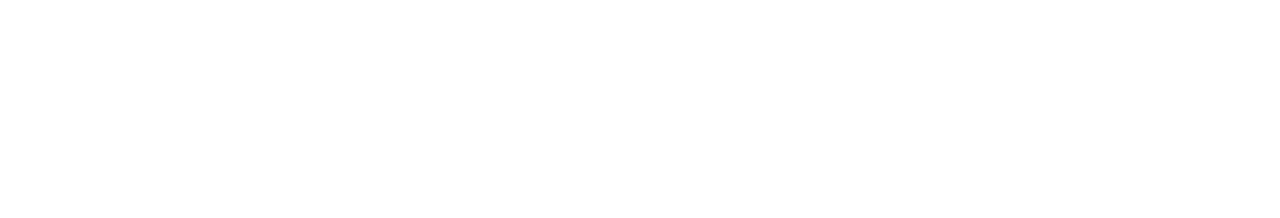
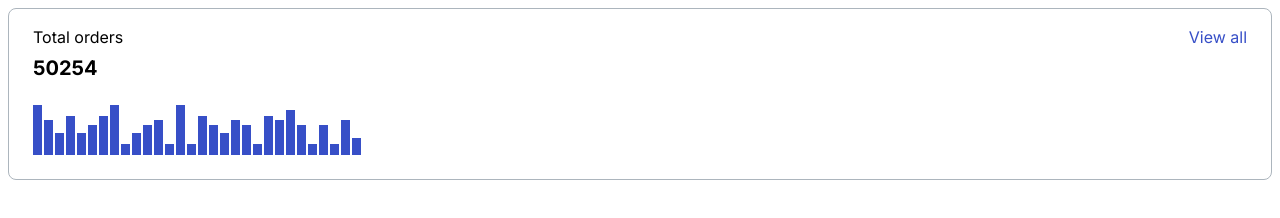
Before and after one commit to js-tasks-ru/htmlcss-20220519_mraleksej, a website: page 04-lection2/01-histogram/index.html in a window 1280 px wide. Drawn offline with Linux system fonts and the light colour scheme.

Commit message:
add 04-lection2-01-histogram solution

```diff
--- a/04-lection2/01-histogram/histogram.css
+++ b/04-lection2/01-histogram/histogram.css
@@ -0,0 +1,53 @@
+.histogram{
+    border: 1px solid var(--grey-3);
+    border-radius: 8px;
+    font-family: 'Inter';
+    font-style: normal;
+    font-weight: 400;
+    padding: 16px 24px 24px 24px;
+}
+
+.histogram__header{
+    display: flex;
+    justify-content: space-between;
+}
+
+.histogram__total-order{
+    display: flex;
+    flex-direction: column;
+}
+
+.histogram__total-title{
+    font-size: 16px;
+    line-height: 24px;
+    margin: 0;
+}
+
+.histogram__total-cost{
+    font-size: 20px;
+    line-height: 26px;
+    padding-top: 6px;
+    margin: 0;
+}
+
+.histogram__view-all{
+    margin: 0;
+    font-size: 16px;
+    line-height: 24px;
+    text-align: right;
+    color: var(--blue);
+    text-decoration: none;
+}
+
+.histogram__chart{
+    margin-top: 24px;
+    height: 50px;
+    display: flex;
+    align-items: flex-end;
+    gap: 2px;
+}
+
+.histogram__chart-column{
+    background-color: var(--blue);
+    width: 9px;
+}
--- a/04-lection2/01-histogram/index.html
+++ b/04-lection2/01-histogram/index.html
@@ -6,6 +6,46 @@
         <link rel="stylesheet" href="./histogram.css">
     </head>
     <body>
-
+        <div class="histogram">
+            <div class="histogram__header">
+                <div class="histogram__total-order">
+                    <p class="histogram__total-title">Total orders</p>
+                    <h4 class="histogram__total-cost">50254</h4>
+                </div>
+                <a href="#" class="histogram__view-all">View all</a>
+            </div>
+            <div class="histogram__chart">
+                <div class="histogram__chart-column" style="height: 100%"></div>
+                <div class="histogram__chart-column" style="height: 70%"></div>
+                <div class="histogram__chart-column" style="height: 44%"></div>
+                <div class="histogram__chart-column" style="height: 78%"></div>
+                <div class="histogram__chart-column" style="height: 44%"></div>
+                <div class="histogram__chart-column" style="height: 60%"></div>
+                <div class="histogram__chart-column" style="height: 78%"></div>
+                <div class="histogram__chart-column" style="height: 100%"></div>
+                <div class="histogram__chart-column" style="height: 22%"></div>
+                <div class="histogram__chart-column" style="height: 44%"></div>
+                <div class="histogram__chart-column" style="height: 60%"></div>
+                <div class="histogram__chart-column" style="height: 70%"></div>
+                <div class="histogram__chart-column" style="height: 22%"></div>
+                <div class="histogram__chart-column" style="height: 100%"></div>
+                <div class="histogram__chart-column" style="height: 22%"></div>
+                <div class="histogram__chart-column" style="height: 78%"></div>
+                <div class="histogram__chart-column" style="height: 60%"></div>
+                <div class="histogram__chart-column" style="height: 44%"></div>
+                <div class="histogram__chart-column" style="height: 70%"></div>
+                <div class="histogram__chart-column" style="height: 60%"></div>
+                <div class="histogram__chart-column" style="height: 22%"></div>
+                <div class="histogram__chart-column" style="height: 78%"></div>
+                <div class="histogram__chart-column" style="height: 70%"></div>
+                <div class="histogram__chart-column" style="height: 90%"></div>
+                <div class="histogram__chart-column" style="height: 60%"></div>
+                <div class="histogram__chart-column" style="height: 22%"></div>
+                <div class="histogram__chart-column" style="height: 60%"></div>
+                <div class="histogram__chart-column" style="height: 22%"></div>
+                <div class="histogram__chart-column" style="height: 70%"></div>
+                <div class="histogram__chart-column" style="height: 34%"></div>
+            </div>
+        </div>
     </body>
 </html>
--- a/assets/css/main.css
+++ b/assets/css/main.css
@@ -19,6 +19,6 @@
     --secondary: var(--purple);
 }
 
-* {
+html, body {
     font-family: 'Roboto', sans-serif;
 }
--- a/assets/fonts/fonts.css
+++ b/assets/fonts/fonts.css
@@ -1 +1,2 @@
 @import url('https://fonts.googleapis.com/css2?family=Roboto:ital,wght@0,100;0,300;0,400;0,500;0,700;0,900;1,100;1,300;1,400;1,500;1,700;1,900&display=swap');
+@import url('https://fonts.googleapis.com/css2?family=Inter:wght@100;200;300;400;500;600;700;800;900&display=swap');
```
